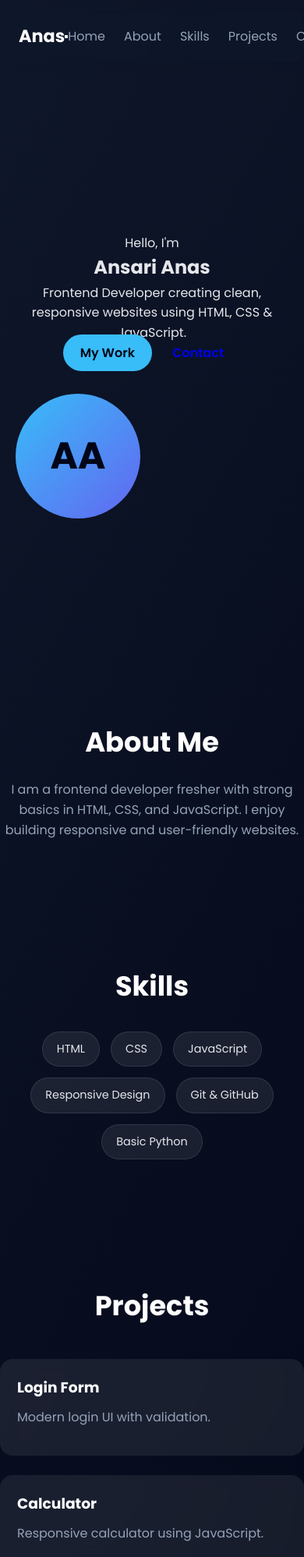
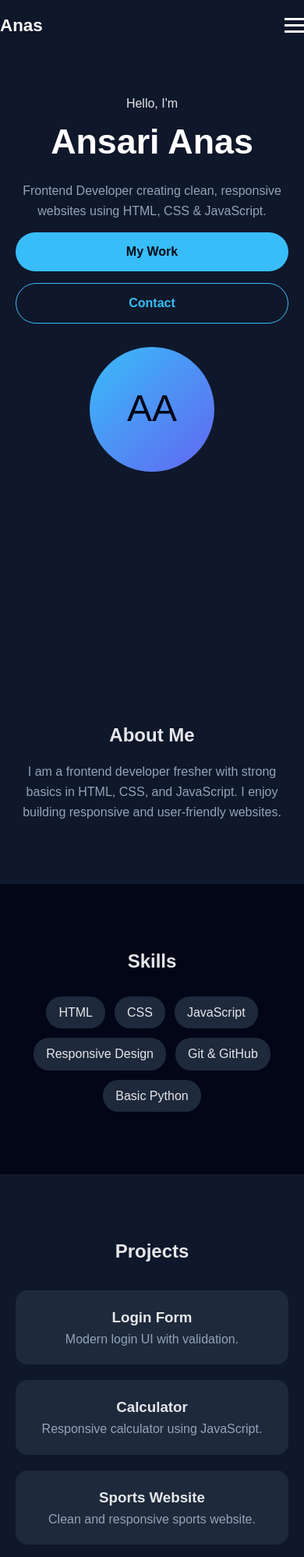
Before and after one commit to ansarianas325as-commits/protfolio, a plain HTML site: page index.html in a window 390 px wide. Shown: the top 1997 px of the page at 78% size. Drawn offline with Linux system fonts and the light colour scheme.

Commit message:
Update style.css

```diff
--- a/style.css
+++ b/style.css
@@ -1,254 +1,211 @@
-@import url('https://fonts.googleapis.com/css2?family=Poppins:wght@300;400;600;700&display=swap');
-
-:root {
-  --bg: #0f172a;
-  --card: rgba(255,255,255,0.08);
-  --text: #e5e7eb;
-  --muted: #94a3b8;
-  --accent: #38bdf8;
-  --white: #ffffff;
-  --radius: 16px;
-  --max-width: 1100px;
-}
-
 * {
   margin: 0;
   padding: 0;
   box-sizing: border-box;
 }
 
-html {
-  scroll-behavior: smooth;
+body {
+  font-family: Arial, Helvetica, sans-serif;
+  background: #0f172a;
+  color: #e5e7eb;
+  line-height: 1.6;
+  overflow-x: hidden;
 }
 
-body {
-  font-family: 'Poppins', sans-serif;
-  background: linear-gradient(120deg, #0f172a, #020617);
-  color: var(--text);
-  line-height: 1.6;
-}
-
-/* =====================
-   CONTAINER
-===================== */
 .container {
-  max-width: var(--max-width);
+  max-width: 1100px;
   margin: auto;
   padding: 0 20px;
 }
 
-/* =====================
-   HEADER / NAVBAR
-===================== */
+/* HEADER */
 header {
   position: fixed;
   width: 100%;
   top: 0;
+  background: rgba(15,23,42,0.9);
   z-index: 100;
-  backdrop-filter: blur(10px);
 }
 
 .header-inner {
   display: flex;
   justify-content: space-between;
   align-items: center;
-  background: rgba(15, 23, 42, 0.7);
-  margin: 15px auto;
-  padding: 14px 24px;
-  border-radius: var(--radius);
+  padding: 15px 0;
 }
 
 .logo {
   font-size: 1.4rem;
-  font-weight: 700;
-  color: var(--white);
+  color: #fff;
 }
 
 .primary-nav {
   display: flex;
-  gap: 24px;
+  gap: 20px;
 }
 
 .primary-nav a {
+  color: #cbd5f5;
   text-decoration: none;
-  color: var(--muted);
-  font-weight: 500;
-  transition: 0.3s;
 }
 
-.primary-nav a:hover {
-  color: var(--accent);
+.nav-toggle {
+  display: none;
+  flex-direction: column;
+  gap: 5px;
+  background: none;
+  border: none;
 }
 
-/* =====================
-   HERO SECTION
-===================== */
+.nav-toggle span {
+  width: 25px;
+  height: 3px;
+  background: #fff;
+}
+
+/* HERO */
 .home {
+  padding-top: 120px;
   min-height: 100vh;
-  display: flex;
-  align-items: center;
-  padding-top: 120px;
 }
 
 .hero {
   display: grid;
-  grid-template-columns: 1.2fr 0.8fr;
-  gap: 40px;
+  grid-template-columns: 1fr 1fr;
   align-items: center;
+  gap: 30px;
 }
 
-.hero-title {
-  font-size: 3rem;
-  font-weight: 700;
-  color: var(--white);
+.hero h2 {
+  font-size: 2.8rem;
+  color: #fff;
 }
 
-.hero-sub {
-  color: var(--muted);
-  margin: 15px 0 25px;
-}
-
-.hero-cta {
-  display: flex;
-  gap: 15px;
-}
-
-/* Avatar */
-.hero-visual {
-  display: flex;
-  justify-content: center;
+.sub {
+  margin: 15px 0;
+  color: #94a3b8;
 }
 
 .avatar {
   width: 160px;
   height: 160px;
+  background: linear-gradient(135deg, #38bdf8, #6366f1);
   border-radius: 50%;
-  background: linear-gradient(135deg, #38bdf8, #6366f1);
   display: flex;
   align-items: center;
   justify-content: center;
   font-size: 3rem;
-  font-weight: 700;
+  color: #020617;
+  margin: auto;
+}
+
+/* BUTTONS */
+.buttons {
+  display: flex;
+  gap: 15px;
+}
+
+.btn {
+  padding: 12px 20px;
+  border-radius: 30px;
+  text-decoration: none;
+  font-weight: bold;
+}
+
+.primary {
+  background: #38bdf8;
   color: #020617;
 }
 
-/* =====================
-   BUTTONS
-===================== */
-.btn {
-  padding: 12px 22px;
-  border-radius: 50px;
-  text-decoration: none;
-  font-weight: 600;
-  transition: 0.3s;
+.outline {
+  border: 1px solid #38bdf8;
+  color: #38bdf8;
 }
 
-.btn.primary {
-  background: var(--accent);
-  color: #020617;
-}
-
-.btn.primary:hover {
-  transform: translateY(-3px);
-}
-
-.btn.ghost {
-  border: 1px solid var(--accent);
-  color: var(--accent);
-}
-
-/* =====================
-   SECTIONS
-===================== */
+/* SECTIONS */
 .section {
-  padding: 80px 0;
+  padding: 80px 20px;
   text-align: center;
 }
 
 .section h2 {
-  font-size: 2.2rem;
-  margin-bottom: 20px;
-  color: var(--white);
+  margin-bottom: 15px;
 }
 
 .section p {
   max-width: 700px;
   margin: auto;
-  color: var(--muted);
+  color: #94a3b8;
 }
 
-/* =====================
-   SKILLS
-===================== */
+.dark {
+  background: #020617;
+}
+
+/* SKILLS */
 .skills {
   display: flex;
   flex-wrap: wrap;
   justify-content: center;
-  gap: 14px;
+  gap: 12px;
+  margin-top: 25px;
+}
+
+.skills span {
+  padding: 8px 16px;
+  background: #1e293b;
+  border-radius: 20px;
+}
+
+/* PROJECTS */
+.projects {
+  display: grid;
+  grid-template-columns: repeat(auto-fit, minmax(250px,1fr));
+  gap: 20px;
   margin-top: 30px;
 }
 
-.skills span {
-  padding: 10px 18px;
-  border-radius: 50px;
-  background: var(--card);
-  border: 1px solid rgba(255,255,255,0.1);
-  font-size: 0.9rem;
+.card {
+  background: #1e293b;
+  padding: 20px;
+  border-radius: 15px;
 }
 
-/* =====================
-   PROJECTS
-===================== */
-.projects {
-  display: grid;
-  grid-template-columns: repeat(auto-fit, minmax(260px, 1fr));
-  gap: 25px;
-  margin-top: 40px;
+/* FOOTER */
+footer {
+  padding: 20px;
+  text-align: center;
+  background: #020617;
+  color: #94a3b8;
 }
 
-.card {
-  background: var(--card);
-  border-radius: var(--radius);
-  padding: 22px;
-  text-align: left;
-  backdrop-filter: blur(10px);
-  transition: 0.3s;
-}
-
-.card:hover {
-  transform: translateY(-10px);
-}
-
-.card h3 {
-  color: var(--white);
-  margin-bottom: 10px;
-}
-
-.card p {
-  color: var(--muted);
-  margin-bottom: 15px;
-}
-
-/* =====================
-   CONTACT & FOOTER
-===================== */
-footer {
-  padding: 30px;
-  text-align: center;
-  color: var(--muted);
-  font-size: 0.9rem;
-}
-
-/* =====================
-   MOBILE
-===================== */
+/* MOBILE */
 @media (max-width: 768px) {
   .hero {
     grid-template-columns: 1fr;
     text-align: center;
   }
 
-  .hero-cta {
-    justify-content: center;
+  .buttons {
+    flex-direction: column;
+  }
+
+  .primary-nav {
+    position: absolute;
+    top: 65px;
+    right: 20px;
+    background: #020617;
+    flex-direction: column;
+    padding: 15px;
+    border-radius: 10px;
+    display: none;
+  }
+
+  .primary-nav.open {
+    display: flex;
+  }
+
+  .nav-toggle {
+    display: flex;
   }
 }
```
